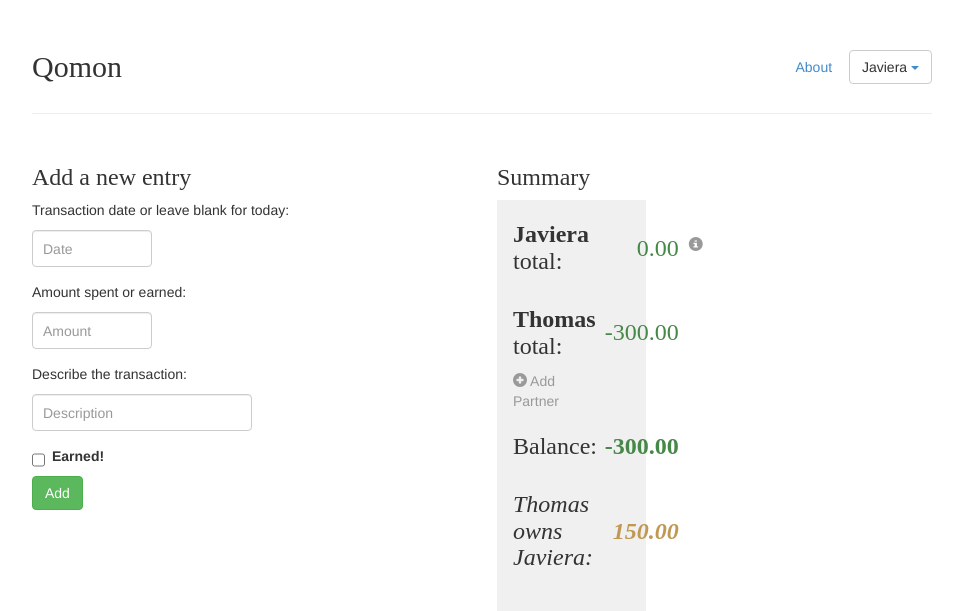
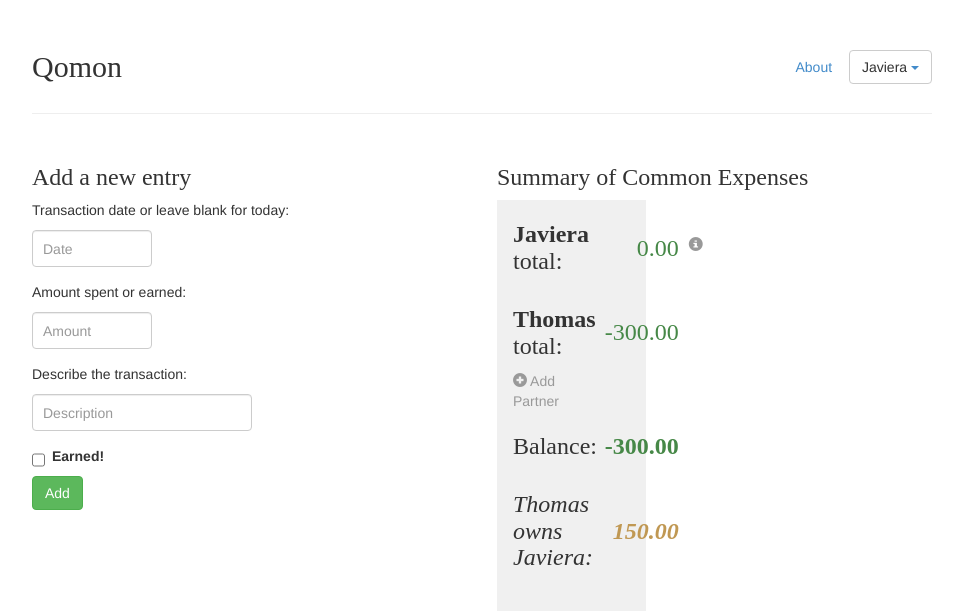
Before and after one commit to javierahermosa/qmon, a Flask app: page /users/profile/ in a window 1280 px wide. Shown: the top 611 px of the page, without its empty margins (158-1121 px from the left). Run offline with Flask 2, Linux system fonts and the light colour scheme; the visitor is signed in with stand-in values (Sample User, id 1); data comes from the database, SQL or seed files in the repository; some libraries are stand-ins or nearby versions.

Commit message:
major adv

```diff
--- a/app/templates/users/profile.html
+++ b/app/templates/users/profile.html
@@ -45,7 +45,7 @@
       </div><!--/span-->
 
       <div class="col-5 col-sm-6 col-lg-5">
-  		<h3>Summary</h3>
+  		<h3>Summary of Common Expenses</h3>
 		<div class="col-lg-5 col-sm-10 content"  style="background-color:#F0F0F0 ">
 
 			<table class="table-responsive">
```
Also changed, not shown: 1 other file.
